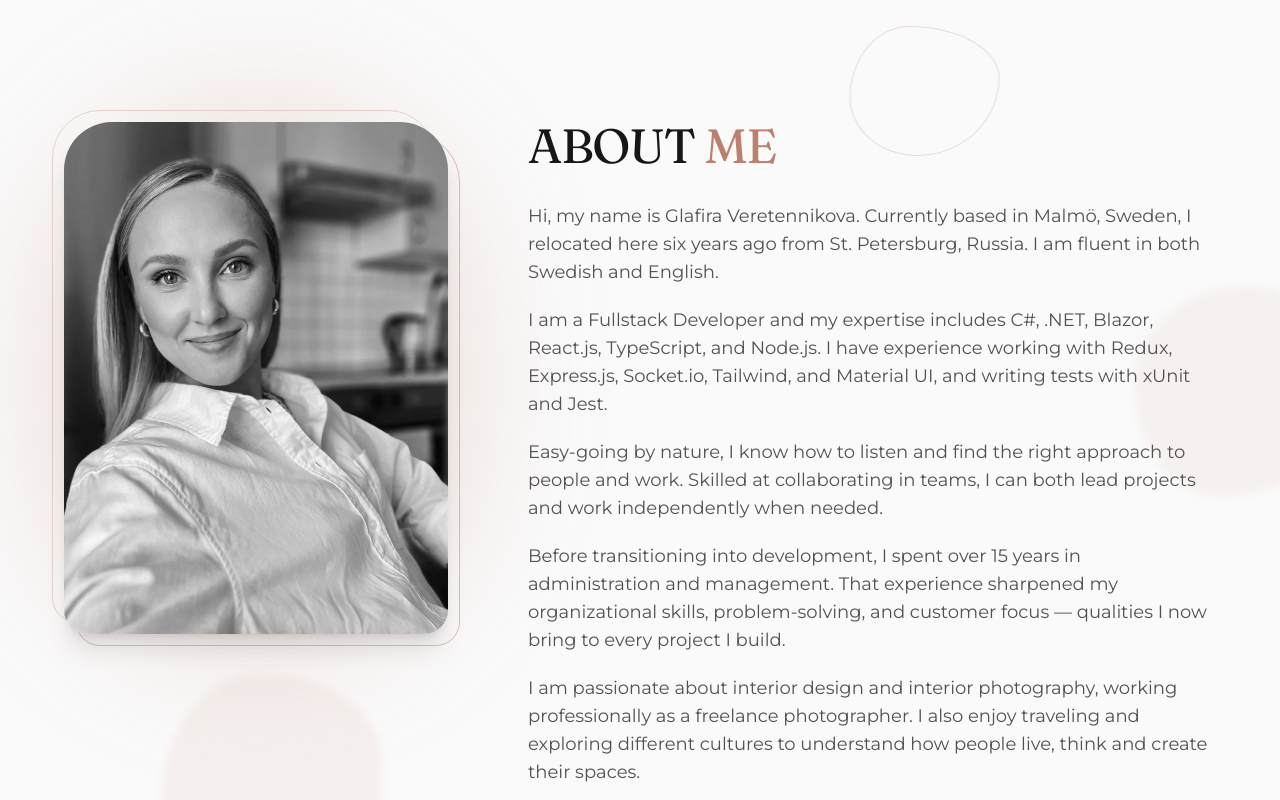
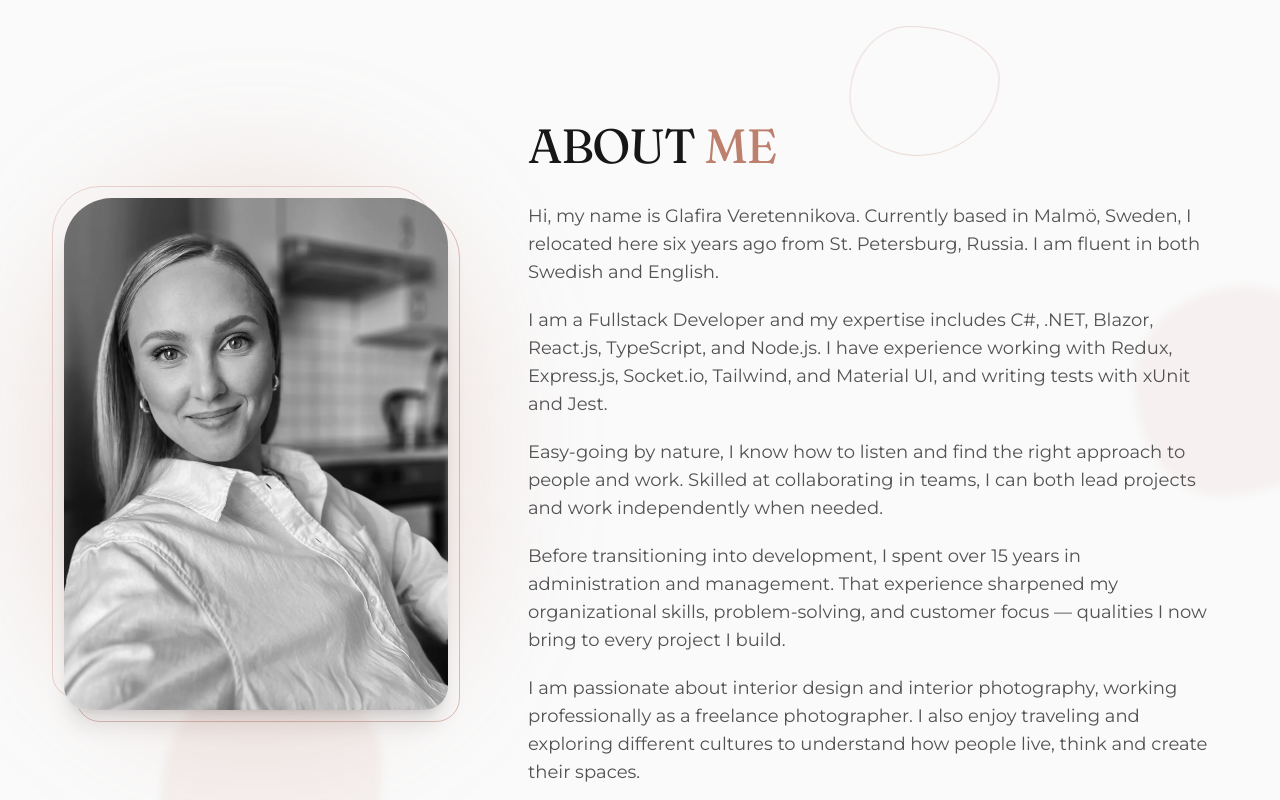
Before and after one commit to glafver/portfolio, a React (Vite) app: page / in a window 1280 px wide. Shown: the part 5040-5840 px from the top of the page. Built offline with nearby package versions, Linux system fonts and the light colour scheme; no server answers; the database is empty.

Commit message:
Center About photo vertically relative to text

```diff
--- a/src/components/AboutSection.tsx
+++ b/src/components/AboutSection.tsx
@@ -12,7 +12,7 @@
         <section id="about" className="relative px-6 lg:px-8 py-20 lg:py-28">
             {isAdmin && <EditButton onClick={() => openContentEditor('about')} className="absolute top-4 right-4 z-20" />}
 
-            <div className="max-w-6xl mx-auto flex flex-col lg:flex-row items-center lg:items-start gap-12 lg:gap-20">
+            <div className="max-w-6xl mx-auto flex flex-col lg:flex-row items-center gap-12 lg:gap-20">
                 <Fade direction="left" triggerOnce duration={600} className="lg:w-2/5 w-full max-w-sm shrink-0">
                     <div className="relative">
                         <div className="absolute -inset-6 rounded-full bg-accent/20 dark:bg-accent/15 blur-3xl" aria-hidden="true" />
```
